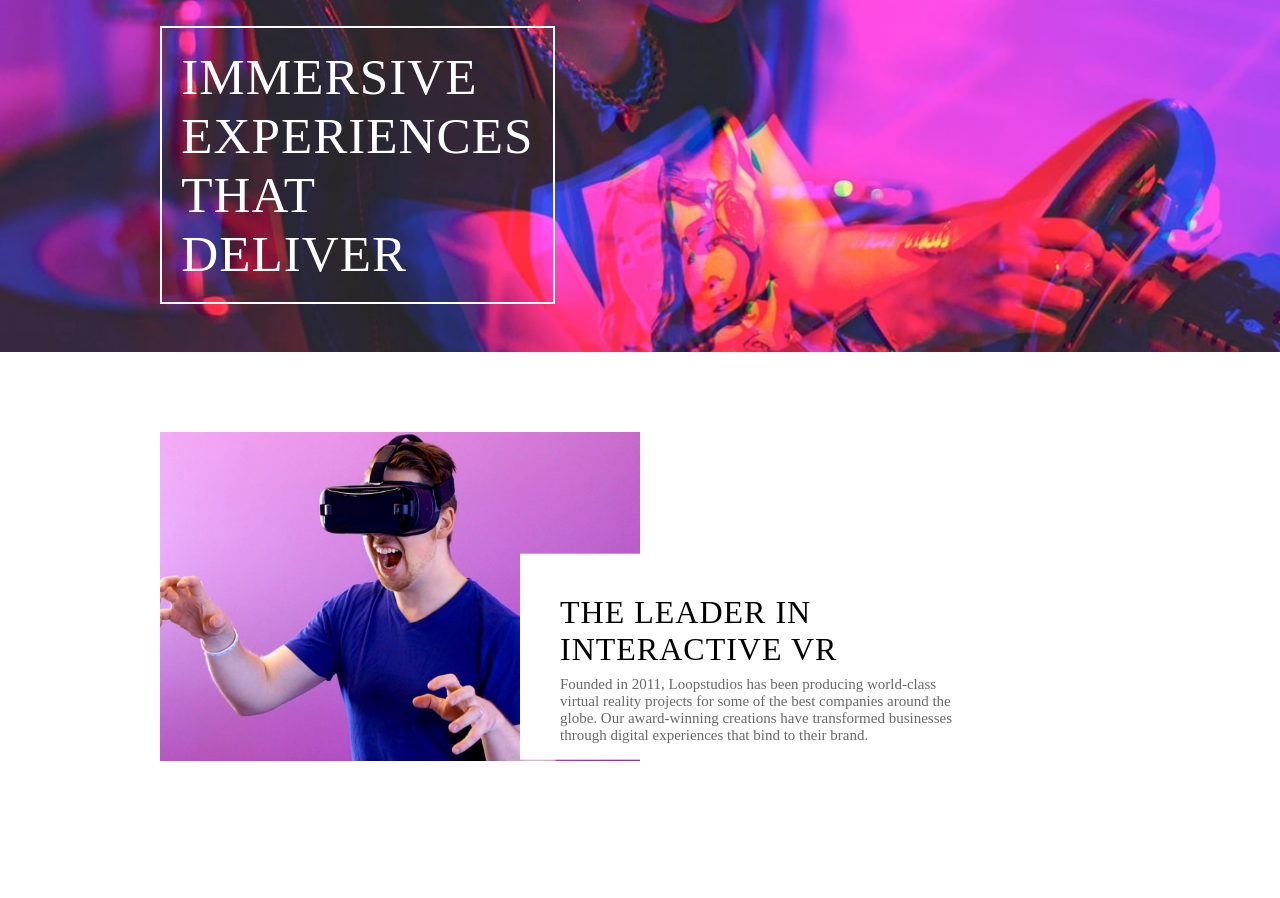
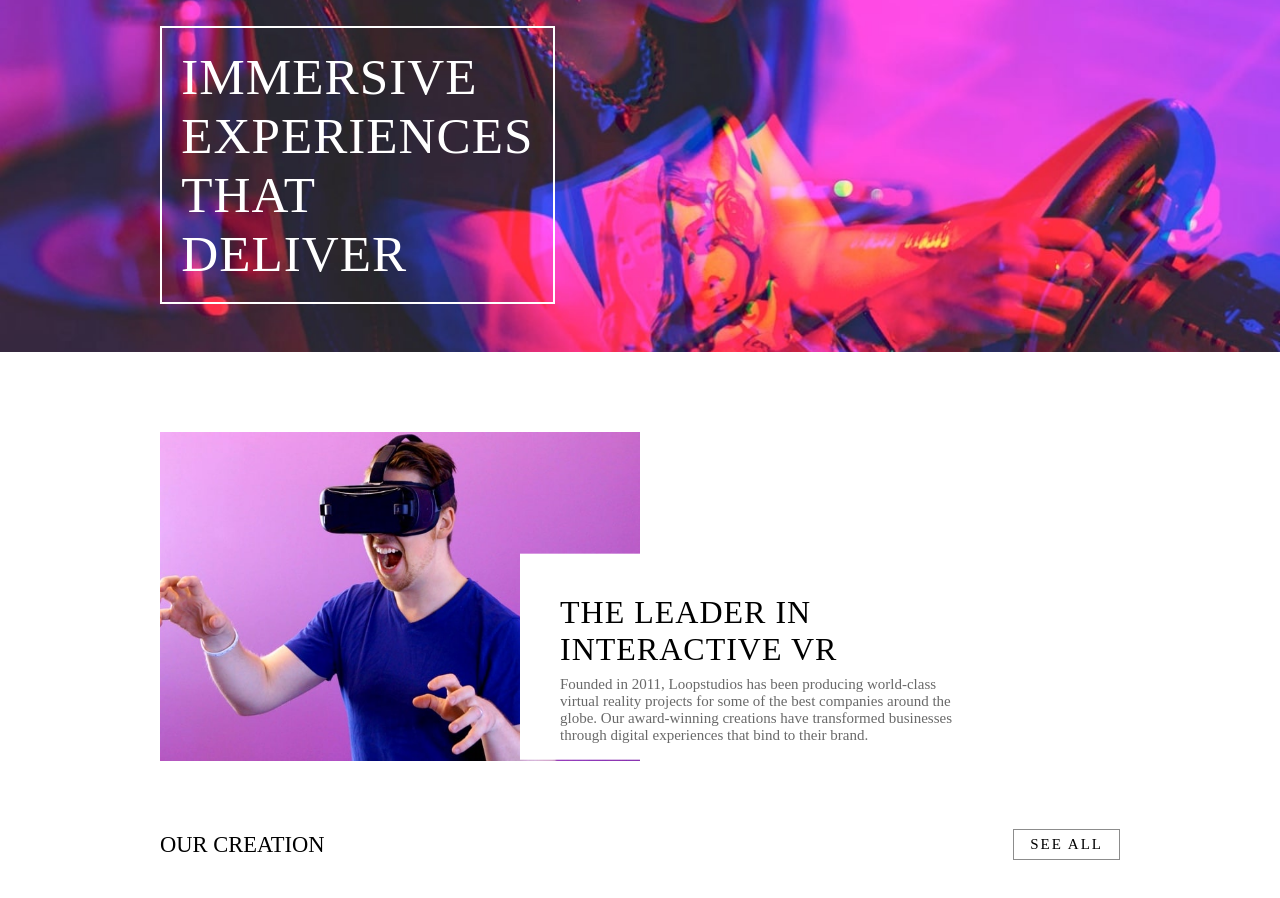
Before and after one commit to jeronasiedu/loopstudios-landing-page, a plain HTML site: page index.html in a window 1280 px wide. Shown: the part 102-1000 px from the top of the page. Before the commit the page ends 947 px from the top, so only its background shows below. Drawn offline with Linux system fonts and the light colour scheme.

Commit message:
removed scrolling when mobile menu is opened

```diff
--- a/app.js
+++ b/app.js
@@ -3,4 +3,6 @@ const mobileNav = document.querySelector('.mobile')
 menu.addEventListener('click', () => {
   menu.classList.toggle('active')
   mobileNav.classList.toggle('expand')
+  document.body.style.overflowY =
+    document.body.style.overflowY === 'hidden' ? 'visible' : 'hidden'
 })
--- a/index.html
+++ b/index.html
@@ -71,6 +71,12 @@
           </p>
         </div>
       </section>
+      <section class="second">
+        <div class="section-heading">
+          <h2>Our Creation</h2>
+          <a href="#">See all</a>
+        </div>
+      </section>
       <footer></footer>
     </main>
     <script src="app.js"></script>
--- a/style.css
+++ b/style.css
@@ -18,6 +18,12 @@
 body {
   font-size: 15px;
   font-family: 'Alata';
+}
+h1,
+h2,
+h3 {
+  font-family: 'Josefin Sans';
+  font-weight: 300;
 }
 header {
   position: relative;
@@ -151,6 +157,7 @@ section.first {
   justify-content: center;
   align-items: center;
   width: 100%;
+  margin-bottom: 4rem;
 }
 main picture {
   width: min(100%, 30rem);
@@ -178,6 +185,23 @@ picture source {
 }
 .main-text-content p {
   color: var(--very-dark-gray);
+}
+section.second .section-heading {
+  display: flex;
+  justify-content: space-between;
+  align-items: center;
+}
+.section-heading h2 {
+  text-transform: uppercase;
+  text-align: center;
+}
+.section-heading a {
+  padding: 0.4rem 1rem;
+  text-transform: uppercase;
+  border: 1.5px solid var(--dark-gray);
+  color: var(--black);
+  letter-spacing: 2px;
+  font-family: 'Josefin Sans';
 }
 @media (max-width: 680px) {
   ul.desktop {
@@ -233,6 +257,12 @@ picture source {
   .main-text-content h2 {
     font-size: 1.8rem;
   }
+  .section-heading a {
+    display: none;
+  }
+  .section-heading h2 {
+    margin-inline: auto;
+  }
 }
 @media (max-width: 340px) {
   .hero-text h1 {
```
